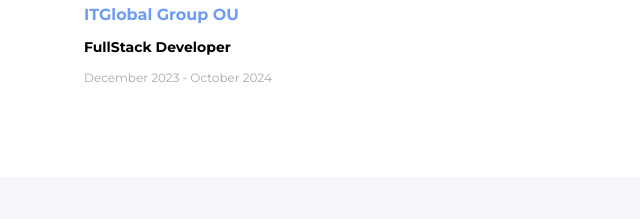
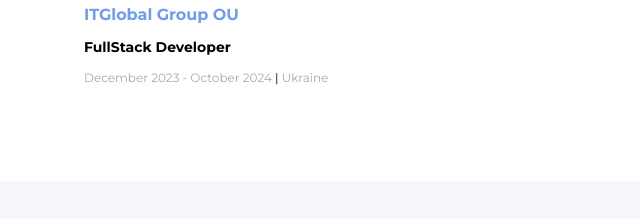
Before and after one commit to Inna-kv27/resume-project, a plain HTML site: page index.html in a window 1280 px wide. Shown: the part 1565-1784 px from the top of the page, 422-1062 px from the left. Drawn offline with Linux system fonts and the light colour scheme.

Commit message:
css stile two

```diff
--- a/index.html
+++ b/index.html
@@ -185,7 +185,7 @@
 
                     <p class="education-company">ITGlobal Group OU</p>
                     <p class="education-profession">FullStack Developer</p>
-                    <p class="education-period">December 2023 - October 2024 </p>
+                    <p class="education-period">December 2023 - October 2024 <span class="work-experience-period-separator">|</span> Ukraine</p></p>
                 </div>
             </div>
 
```
